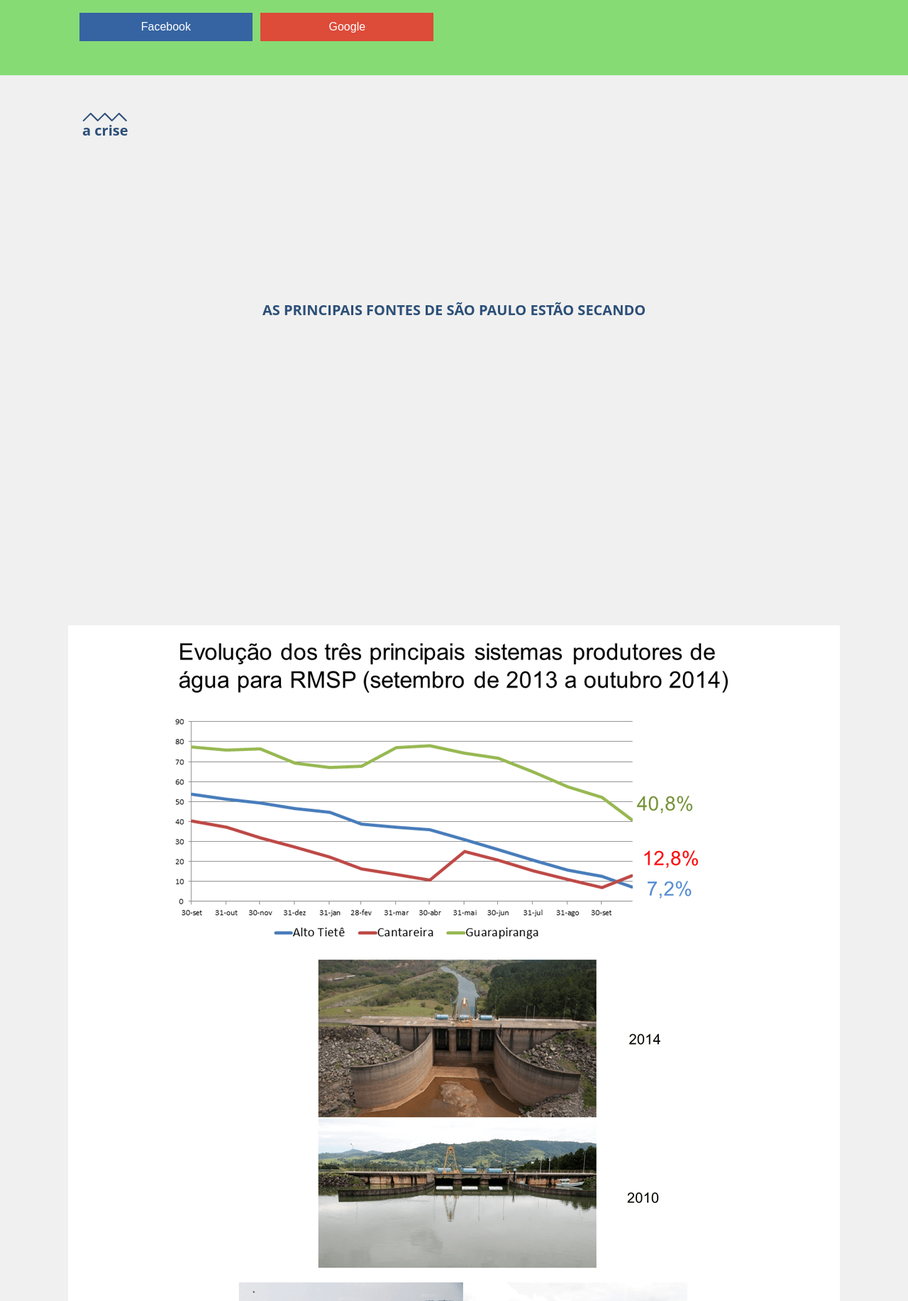
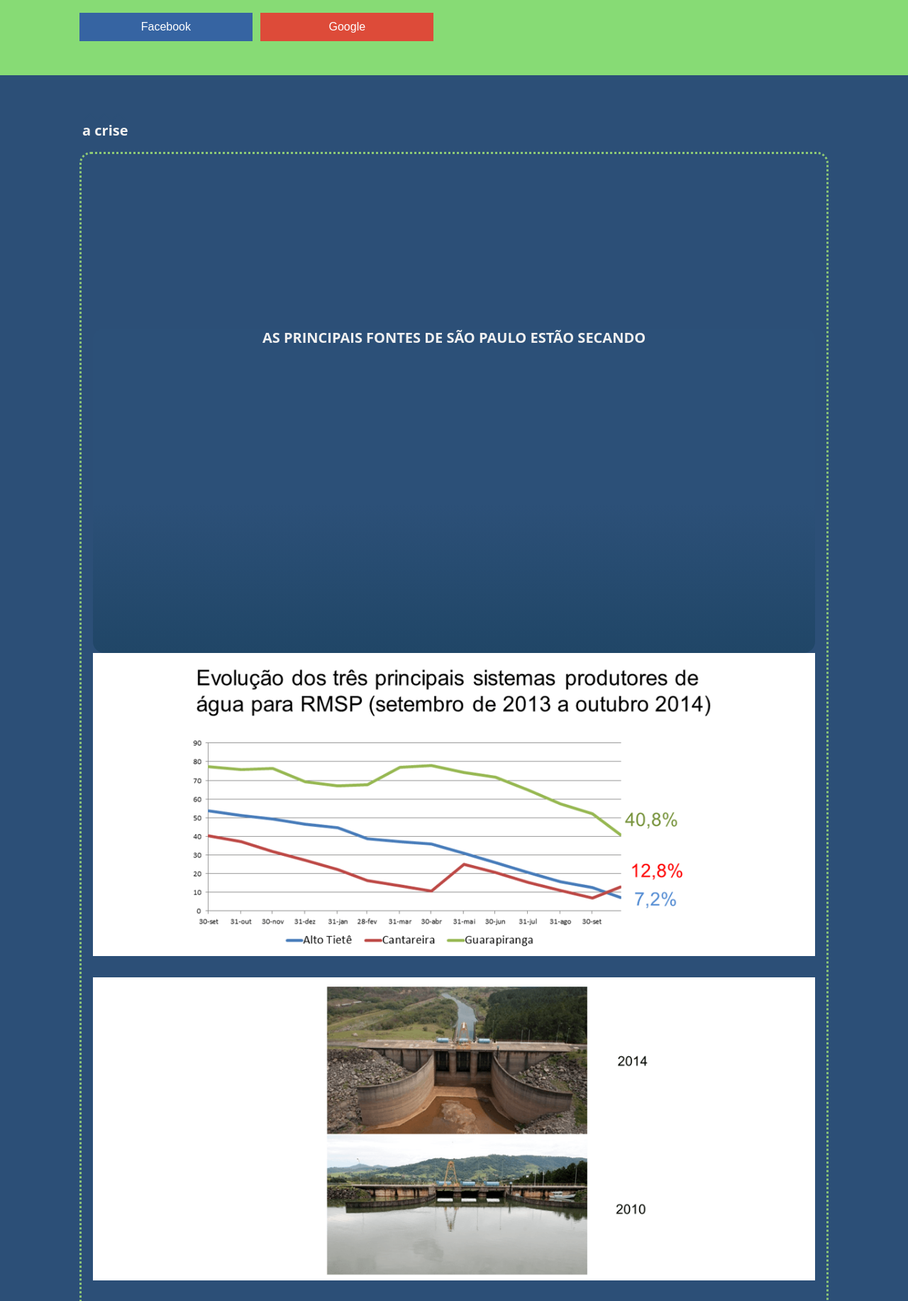
Before and after one commit to codnaobinario/agua-sp-wp, a WordPress theme: template web/app/themes/onepage-agua-sp/index.php in a window 1280 px wide. Shown: the part 779-2612 px from the top of the page at 71% size. Run offline with PHP 8.4 and a stand-in for WordPress, Linux system fonts and the light colour scheme; the site name, menu and one post (Sample post) are stand-ins, and other content is empty; some libraries are stand-ins or nearby versions; some web fonts are replaced.

Commit message:
inicio do s ajustes na secao crise

```diff
--- a/web/app/themes/onepage-agua-sp/crise.php
+++ b/web/app/themes/onepage-agua-sp/crise.php
@@ -2,7 +2,8 @@
   <div class="container">
     <h2>A crise</h2>
     <div class="slider single-item">
-    <div class="texto-destaque">
+
+    <div class="texto-destaque first-slide">
       <h3>As principais fontes de São Paulo estão secando</h3>
     </div>
     <div>
@@ -69,11 +70,10 @@
   </div>
   <div class="report-download">
     <div class="report-box">
-      <img class="box" src="<?php echo get_template_directory_uri();?>/images/report-box-azul.svg">
       <div class="report-link">
         <a href="<?php echo get_template_directory_uri();?>/files/Agua_SP_PropCurto_29Out.pdf">
-          <img src="<?php echo get_template_directory_uri();?>/images/report-icon-azul.svg">
-          <h5>Apresentação dos resultados</h5>
+          <img src="<?php echo get_template_directory_uri();?>/images/report-icon.svg">
+          <span>Apresentação dos resultados</span>
         </a>
       </div>
     </div>
--- a/web/app/themes/onepage-agua-sp/style.css
+++ b/web/app/themes/onepage-agua-sp/style.css
@@ -442,14 +442,230 @@ input[type="submit"] {
 
   #agenda .actions .type {
     width: 100%; } }
+/* Slider */
+.slick-slider {
+  position: relative;
+  display: block;
+  box-sizing: border-box;
+  -moz-box-sizing: border-box;
+  -webkit-touch-callout: none;
+  -webkit-user-select: none;
+  -khtml-user-select: none;
+  -moz-user-select: none;
+  -ms-user-select: none;
+  user-select: none;
+  -ms-touch-action: pan-y;
+  touch-action: pan-y;
+  -webkit-tap-highlight-color: transparent; }
+
+.slick-list {
+  position: relative;
+  overflow: hidden;
+  display: block;
+  margin: 0;
+  padding: 0; }
+  .slick-list:focus {
+    outline: none; }
+  .slick-loading .slick-list {
+    background: #fff url("js/vendor/slick/ajax-loader.gif") center center no-repeat; }
+  .slick-list.dragging {
+    cursor: pointer;
+    cursor: hand; }
+
+.slick-slider .slick-track {
+  -webkit-transform: translate3d(0, 0, 0);
+  -moz-transform: translate3d(0, 0, 0);
+  -ms-transform: translate3d(0, 0, 0);
+  -o-transform: translate3d(0, 0, 0);
+  transform: translate3d(0, 0, 0); }
+
+.slick-track {
+  position: relative;
+  left: 0;
+  top: 0;
+  display: block; }
+  .slick-track:before, .slick-track:after {
+    content: "";
+    display: table; }
+  .slick-track:after {
+    clear: both; }
+  .slick-loading .slick-track {
+    visibility: hidden; }
+
+.slick-slide {
+  float: left;
+  height: 100%;
+  min-height: 1px;
+  display: none; }
+  [dir="rtl"] .slick-slide {
+    float: right; }
+  .slick-slide img {
+    display: block; }
+  .slick-slide.slick-loading img {
+    display: none; }
+  .slick-slide.dragging img {
+    pointer-events: none; }
+  .slick-initialized .slick-slide {
+    display: block; }
+  .slick-loading .slick-slide {
+    visibility: hidden; }
+  .slick-vertical .slick-slide {
+    display: block;
+    height: auto;
+    border: 1px solid transparent; }
+
+/* Icons */
+@font-face {
+  font-family: "slick";
+  src: url("js/vendor/slick/fonts/slick.eot");
+  src: url("js/vendor/slick/fonts/slick.eot?#iefix") format("embedded-opentype"), url("js/vendor/slick/fonts/slick.woff") format("woff"), url("js/vendor/slick/fonts/slick.ttf") format("truetype"), url("js/vendor/slick/fonts/slick.svg#slick") format("svg");
+  font-weight: normal;
+  font-style: normal; }
+/* Arrows */
+.slick-prev,
+.slick-next {
+  position: absolute;
+  display: block;
+  height: 20px;
+  width: 20px;
+  line-height: 0;
+  font-size: 0;
+  cursor: pointer;
+  background: transparent;
+  color: transparent;
+  top: 50%;
+  margin-top: -10px;
+  padding: 0;
+  border: none;
+  outline: none; }
+  .slick-prev:hover, .slick-prev:focus,
+  .slick-next:hover,
+  .slick-next:focus {
+    outline: none;
+    background: transparent;
+    color: transparent; }
+    .slick-prev:hover:before, .slick-prev:focus:before,
+    .slick-next:hover:before,
+    .slick-next:focus:before {
+      opacity: 1; }
+  .slick-prev.slick-disabled:before,
+  .slick-next.slick-disabled:before {
+    opacity: 0.25; }
+
+.slick-prev:before, .slick-next:before {
+  font-family: "slick";
+  font-size: 20px;
+  line-height: 1;
+  color: white;
+  opacity: 0.75;
+  -webkit-font-smoothing: antialiased;
+  -moz-osx-font-smoothing: grayscale; }
+
+.slick-prev {
+  left: -25px; }
+  [dir="rtl"] .slick-prev {
+    left: auto;
+    right: -25px; }
+  .slick-prev:before {
+    content: "←"; }
+    [dir="rtl"] .slick-prev:before {
+      content: "→"; }
+
+.slick-next {
+  right: -25px; }
+  [dir="rtl"] .slick-next {
+    left: -25px;
+    right: auto; }
+  .slick-next:before {
+    content: "→"; }
+    [dir="rtl"] .slick-next:before {
+      content: "←"; }
+
+/* Dots */
+.slick-slider {
+  margin-bottom: 30px; }
+
+.slick-dots {
+  position: absolute;
+  bottom: -45px;
+  list-style: none;
+  display: block;
+  text-align: center;
+  padding: 0;
+  width: 100%; }
+  .slick-dots li {
+    position: relative;
+    display: inline-block;
+    height: 20px;
+    width: 20px;
+    margin: 0 5px;
+    padding: 0;
+    cursor: pointer; }
+    .slick-dots li button {
+      border: 0;
+      background: transparent;
+      display: block;
+      height: 20px;
+      width: 20px;
+      outline: none;
+      line-height: 0;
+      font-size: 0;
+      color: transparent;
+      padding: 5px;
+      cursor: pointer; }
+      .slick-dots li button:hover, .slick-dots li button:focus {
+        outline: none; }
+        .slick-dots li button:hover:before, .slick-dots li button:focus:before {
+          opacity: 1; }
+      .slick-dots li button:before {
+        position: absolute;
+        top: 0;
+        left: 0;
+        content: "•";
+        width: 20px;
+        height: 20px;
+        font-family: "slick";
+        font-size: 6px;
+        line-height: 20px;
+        text-align: center;
+        color: black;
+        opacity: 0.25;
+        -webkit-font-smoothing: antialiased;
+        -moz-osx-font-smoothing: grayscale; }
+    .slick-dots li.slick-active button:before {
+      color: black;
+      opacity: 0.75; }
+
 #a-crise {
-  background-color: #F0F0F0; }
+  background-color: #2C4F77;
+  color: #F0F0F0; }
   #a-crise .report-download .report-box .report-link {
     color: #2C4F77; }
+  #a-crise .slider {
+    border: 3px dotted #8EC975;
+    margin: 1em;
+    padding: 1em;
+    border-radius: 1em; }
     #a-crise .slider > div {
-    background-color: #F0F0F0;
-    height: 457px;
-    border: 0px solid #2C4F77; }
+      height: 457px; }
+    #a-crise .slider .first-slide {
+      background: #2c5078;
+      /* Old browsers */
+      background: -moz-linear-gradient(top, #2c5078 54%, #2c5078 54%, #204667 100%);
+      /* FF3.6+ */
+      background: -webkit-gradient(linear, left top, left bottom, color-stop(54%, #2c5078), color-stop(54%, #2c5078), color-stop(100%, #204667));
+      /* Chrome,Safari4+ */
+      background: -webkit-linear-gradient(top, #2c5078 54%, #2c5078 54%, #204667 100%);
+      /* Chrome10+,Safari5.1+ */
+      background: -o-linear-gradient(top, #2c5078 54%, #2c5078 54%, #204667 100%);
+      /* Opera 11.10+ */
+      background: -ms-linear-gradient(top, #2c5078 54%, #2c5078 54%, #204667 100%);
+      /* IE10+ */
+      background: linear-gradient(to bottom, #2c5078 54%, #2c5078 54%, #204667 100%);
+      /* W3C */
+      filter: progid:DXImageTransform.Microsoft.gradient( startColorstr='#2c5078', endColorstr='#204667',GradientType=0 );
+      /* IE6-9 */
+      border-radius: 1em; }
     #a-crise .slider > img {
       width: 100%; }
     #a-crise .slider .texto-destaque h3, #a-crise .slider .texto-destaque .container section h2, .container section #a-crise .slider .texto-destaque h2 {
@@ -464,6 +680,16 @@ input[type="submit"] {
       -webkit-columns: 2;
       -moz-columns: 2;
       margin: 0 4em 0; }
+  #a-crise .slick-prev {
+    left: 25px; }
+  #a-crise .slick-next {
+    right: 25px; }
+  #a-crise .slick-prev, #a-crise .slick-next {
+    height: 32px;
+    width: 32px; }
+  #a-crise .slick-prev:before, #a-crise .slick-next:before {
+    font-size: 32px;
+    color: #F0F0F0; }
 
 @media screen and (min-width: 320px) and (max-width: 480px) {
   #a-crise .slider ul.colunas {
@@ -1054,214 +1280,6 @@ body {
     .container section h2 {
       text-align: center; }
 
-/* Slider */
-.slick-slider {
-  position: relative;
-  display: block;
-  box-sizing: border-box;
-  -moz-box-sizing: border-box;
-  -webkit-touch-callout: none;
-  -webkit-user-select: none;
-  -khtml-user-select: none;
-  -moz-user-select: none;
-  -ms-user-select: none;
-  user-select: none;
-  -ms-touch-action: pan-y;
-  touch-action: pan-y;
-  -webkit-tap-highlight-color: transparent; }
-
-.slick-list {
-  position: relative;
-  overflow: hidden;
-  display: block;
-  margin: 0;
-  padding: 0; }
-  .slick-list:focus {
-    outline: none; }
-  .slick-loading .slick-list {
-    background: #fff url("js/vendor/slick/ajax-loader.gif") center center no-repeat; }
-  .slick-list.dragging {
-    cursor: pointer;
-    cursor: hand; }
-
-.slick-slider .slick-track {
-  -webkit-transform: translate3d(0, 0, 0);
-  -moz-transform: translate3d(0, 0, 0);
-  -ms-transform: translate3d(0, 0, 0);
-  -o-transform: translate3d(0, 0, 0);
-  transform: translate3d(0, 0, 0); }
-
-.slick-track {
-  position: relative;
-  left: 0;
-  top: 0;
-  display: block; }
-  .slick-track:before, .slick-track:after {
-    content: "";
-    display: table; }
-  .slick-track:after {
-    clear: both; }
-  .slick-loading .slick-track {
-    visibility: hidden; }
-
-.slick-slide {
-  float: left;
-  height: 100%;
-  min-height: 1px;
-  display: none; }
-  [dir="rtl"] .slick-slide {
-    float: right; }
-  .slick-slide img {
-    display: block; }
-  .slick-slide.slick-loading img {
-    display: none; }
-  .slick-slide.dragging img {
-    pointer-events: none; }
-  .slick-initialized .slick-slide {
-    display: block; }
-  .slick-loading .slick-slide {
-    visibility: hidden; }
-  .slick-vertical .slick-slide {
-    display: block;
-    height: auto;
-    border: 1px solid transparent; }
-
-/* Icons */
-@font-face {
-  font-family: "slick";
-  src: url("js/vendor/slick/fonts/slick.eot");
-  src: url("js/vendor/slick/fonts/slick.eot?#iefix") format("embedded-opentype"), url("js/vendor/slick/fonts/slick.woff") format("woff"), url("js/vendor/slick/fonts/slick.ttf") format("truetype"), url("js/vendor/slick/fonts/slick.svg#slick") format("svg");
-  font-weight: normal;
-  font-style: normal; }
-/* Arrows */
-.slick-prev,
-.slick-next {
-  position: absolute;
-  display: block;
-  height: 20px;
-  width: 20px;
-  line-height: 0;
-  font-size: 0;
-  cursor: pointer;
-  background: transparent;
-  color: transparent;
-  top: 50%;
-  margin-top: -10px;
-  padding: 0;
-  border: none;
-  outline: none; }
-  .slick-prev:hover, .slick-prev:focus,
-  .slick-next:hover,
-  .slick-next:focus {
-    outline: none;
-    background: transparent;
-    color: transparent; }
-    .slick-prev:hover:before, .slick-prev:focus:before,
-    .slick-next:hover:before,
-    .slick-next:focus:before {
-      opacity: 1; }
-  .slick-prev.slick-disabled:before,
-  .slick-next.slick-disabled:before {
-    opacity: 0.25; }
-
-.slick-prev:before, .slick-next:before {
-  font-family: "slick";
-  font-size: 20px;
-  line-height: 1;
-  color: white;
-  opacity: 0.75;
-  -webkit-font-smoothing: antialiased;
-  -moz-osx-font-smoothing: grayscale; }
-
-.slick-prev {
-  left: -25px; }
-  [dir="rtl"] .slick-prev {
-    left: auto;
-    right: -25px; }
-  .slick-prev:before {
-    content: "←"; }
-    [dir="rtl"] .slick-prev:before {
-      content: "→"; }
-
-.slick-next {
-  right: -25px; }
-  [dir="rtl"] .slick-next {
-    left: -25px;
-    right: auto; }
-  .slick-next:before {
-    content: "→"; }
-    [dir="rtl"] .slick-next:before {
-      content: "←"; }
-
-/* Dots */
-.slick-slider {
-  margin-bottom: 30px; }
-
-.slick-dots {
-  position: absolute;
-  bottom: -45px;
-  list-style: none;
-  display: block;
-  text-align: center;
-  padding: 0;
-  width: 100%; }
-  .slick-dots li {
-    position: relative;
-    display: inline-block;
-    height: 20px;
-    width: 20px;
-    margin: 0 5px;
-    padding: 0;
-    cursor: pointer; }
-    .slick-dots li button {
-      border: 0;
-      background: transparent;
-      display: block;
-      height: 20px;
-      width: 20px;
-      outline: none;
-      line-height: 0;
-      font-size: 0;
-      color: transparent;
-      padding: 5px;
-      cursor: pointer; }
-      .slick-dots li button:hover, .slick-dots li button:focus {
-        outline: none; }
-        .slick-dots li button:hover:before, .slick-dots li button:focus:before {
-          opacity: 1; }
-      .slick-dots li button:before {
-        position: absolute;
-        top: 0;
-        left: 0;
-        content: "•";
-        width: 20px;
-        height: 20px;
-        font-family: "slick";
-        font-size: 6px;
-        line-height: 20px;
-        text-align: center;
-        color: black;
-        opacity: 0.25;
-        -webkit-font-smoothing: antialiased;
-        -moz-osx-font-smoothing: grayscale; }
-    .slick-dots li.slick-active button:before {
-      color: black;
-      opacity: 0.75; }
-
-.slick-prev {
-  left: 25px; }
-
-.slick-next {
-  right: 25px; }
-
-.slick-prev, .slick-next {
-  height: 32px;
-  width: 32px; }
-
-.slick-prev:before, .slick-next:before {
-  font-size: 32px;
-  color: #2C4F77; }
-
 .modal {
   display: none;
   width: 400px;
--- a/web/app/themes/onepage-agua-sp/style/_a-crise.scss
+++ b/web/app/themes/onepage-agua-sp/style/_a-crise.scss
@@ -1,5 +1,6 @@
 #a-crise {
-  background-color: #F0F0F0;
+  background-color: #2C4F77;
+  color: #F0F0F0;
 
   .report-download {
     .report-box {
@@ -9,10 +10,28 @@
     }
   }
   .slider {
+
+    border: 3px dotted #8EC975;
+    margin: 1em;
+    padding: 1em;
+    border-radius: 1em;
+
     > div {
-      background-color: #F0F0F0;
+      // background-color: #F0F0F0;
       height: 457px;
-      border: 0px solid #2C4F77;
+      // border: 0px solid #2C4F77;
+    }
+
+    .first-slide {
+      background: #2c5078; /* Old browsers */
+      background: -moz-linear-gradient(top,  #2c5078 54%, #2c5078 54%, #204667 100%); /* FF3.6+ */
+      background: -webkit-gradient(linear, left top, left bottom, color-stop(54%,#2c5078), color-stop(54%,#2c5078), color-stop(100%,#204667)); /* Chrome,Safari4+ */
+      background: -webkit-linear-gradient(top,  #2c5078 54%,#2c5078 54%,#204667 100%); /* Chrome10+,Safari5.1+ */
+      background: -o-linear-gradient(top,  #2c5078 54%,#2c5078 54%,#204667 100%); /* Opera 11.10+ */
+      background: -ms-linear-gradient(top,  #2c5078 54%,#2c5078 54%,#204667 100%); /* IE10+ */
+      background: linear-gradient(to bottom,  #2c5078 54%,#2c5078 54%,#204667 100%); /* W3C */
+      filter: progid:DXImageTransform.Microsoft.gradient( startColorstr='#2c5078', endColorstr='#204667',GradientType=0 ); /* IE6-9 */
+      border-radius: 1em;
     }
 
     > img {
@@ -39,6 +58,22 @@
       margin: 0 4em 0;
     }
   }
+
+  .slick-prev {
+    left: 25px;
+  }
+  .slick-next {
+    right: 25px;
+  }
+  .slick-prev, .slick-next {
+    height: 32px;
+    width: 32px;
+  }
+  .slick-prev:before, .slick-next:before {
+    font-size: 32px;
+    color: #F0F0F0;
+  }
+
 }
 
 @media screen and (min-width: 320px) and (max-width: 480px) {
--- a/web/app/themes/onepage-agua-sp/style/style.scss
+++ b/web/app/themes/onepage-agua-sp/style/style.scss
@@ -9,7 +9,13 @@
 @import "quem";
 @import "cadastro";
 @import "agenda";
-// @import "live";
+
+$slick-font-path: "js/vendor/slick/fonts/";
+$slick-font-family: "slick";
+$slick-loader-path: "js/vendor/slick/";
+
+@import "../js/vendor/slick/slick";
+
 @import "a-crise";
 @import "solucoes";
 
@@ -21,27 +27,6 @@
 
 @import "layout";
 
-$slick-font-path: "js/vendor/slick/fonts/";
-$slick-font-family: "slick";
-$slick-loader-path: "js/vendor/slick/";
-
-@import "../js/vendor/slick/slick";
-
-
-.slick-prev {
-  left: 25px;
-}
-.slick-next {
-  right: 25px;
-}
-.slick-prev, .slick-next {
-  height: 32px;
-  width: 32px;
-}
-.slick-prev:before, .slick-next:before {
-  font-size: 32px;
-  color: #2C4F77;
-}
 
 @import "../js/vendor/jquery-modal/jquery.modal";
 @import "modal-industria-seca";
```
Also changed, not shown: 1 other file. Lines whose indentation alone changed are shown as unchanged.
